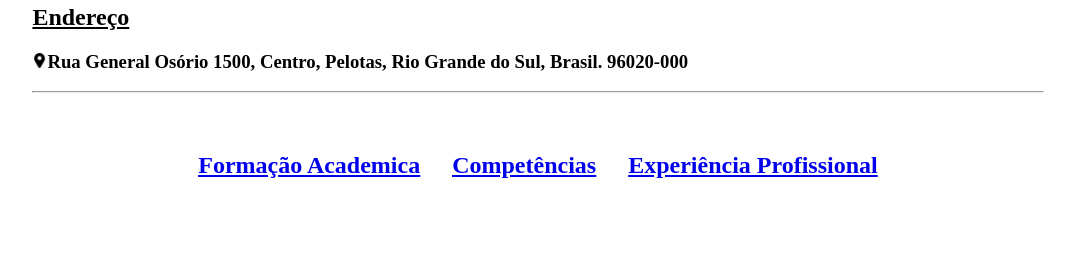
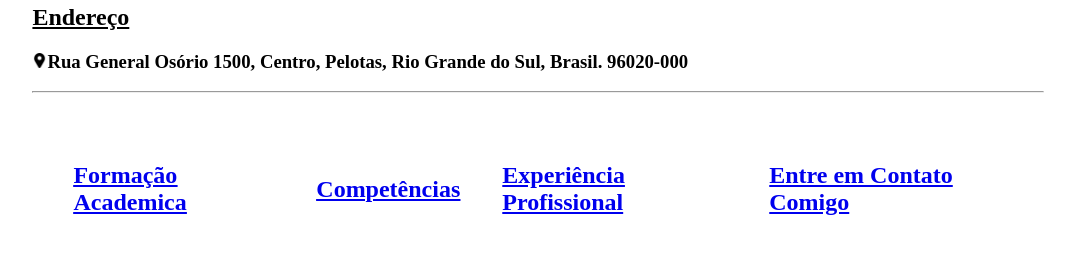
Before and after one commit to CollegeStuffSenac/Senac-Web-Dev, a plain HTML site: page index.html in a window 1280 px wide. Shown: the part 418-672 px from the top of the page, without its empty margins (102-1177 px from the left). Drawn offline with Linux system fonts and the light colour scheme.

Commit message:
Update index.html

```diff
--- a/index.html
+++ b/index.html
@@ -19,20 +19,21 @@
       <img src="eu.jpg" width="300" align="right">
       <h2><u>Dados Pessoais</u></h2>
 
-          <h3><img src="profile.png" width="15">João Vitor Dolinski da Silva </h3>
-          <h3><img src="email.png" width="15">joaovitordolinski@gmail.com</h3>
+          <h3><img src="profile.png" width="15"> João Vitor Dolinski da Silva </h3>
+          <h3><img src="email.png" width="15"> joaovitordolinski@gmail.com</h3>
           <h3><img src="linkedin-logo-linkedin-icon-transparent-free-png.webp" width="15"><a href="https://www.linkedin.com/in/jo%C3%A3o-vitor-dolinski-da-silva-330089269/" target="_blank"> Linkedin</a></h3>
           <h3><img src="github.png" width="15"><a href="https://github.com/Dollynski" target="_blank"> GitHub</a></h3>
-          <h3><img src="cake.png" width="15">25/10/2003</h3>
-          <h3><img src="zap.png" width="15">(53) 99121-9645</h3>
+          <h3><img src="cake.png" width="15"> 25/10/2003</h3>
+          <h3><img src="zap.png" width="15"> (53) 99121-9645</h3>
 
       </table>
       <h2><u>Endereço</u></h2>
       <h3><img src="pin.png" width="15">Rua General Osório 1500, Centro, Pelotas, Rio Grande do Sul, Brasil. 96020-000</h3>
         <hr>
-        <table cellspacing="30" align="center">
+        <table cellspacing="40" align="center">
           <td><a href="subpaginas/Formação academica.html"><h2><u>Formação Academica</u></h2></a></td>
           <td><a href="subpaginas/Competências.html"><h2><u>Competências</u></h2></a></td>
           <td><a href="subpaginas/Experiencias.html"><h2>Experiência Profissional</h2></a></td>
+          <td><a href="subpaginas/Contato.html"><h2>Entre em Contato Comigo</h2></a></td>
 </body>
 </html>
```
